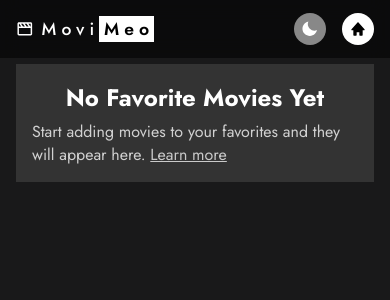
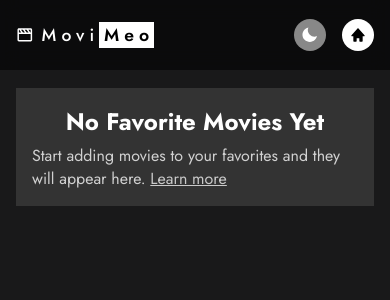
Before and after one commit to deauthor1234/movimeo, a React (Vite) app: page /favorites in a window 390 px wide. Shown: the top 300 px of the page. Built offline with nearby package versions, Linux system fonts and the light colour scheme.

Commit message:
Tweak styles and UI

```diff
--- a/src/css/main.css
+++ b/src/css/main.css
@@ -909,6 +909,7 @@ header .swiper-pagination-bullet-active {
     display: grid;
     grid-template-columns: 1fr 1fr 1fr;
     gap: 2rem;
+    margin: 0 0 2rem;
 }
 
 footer {
@@ -1272,7 +1273,7 @@ footer .download-media svg {
     }
 
     nav {
-        padding: 1rem 1.5rem;
+        padding: 1.2rem 1.5rem;
     }
 
     nav .nav-group {
@@ -1374,7 +1375,7 @@ footer .download-media svg {
     }
 
     nav {
-        padding: 0.8rem 1rem;
+        padding: 1.2rem 1rem;
     }
 
     .search-form {
@@ -1436,7 +1437,11 @@ footer .download-media svg {
     }
 
     .favorites {
-        margin: 4rem 0 0;
+        margin: 5.5rem 0 0;
+    }
+
+    .favorites .favorite-movies-wrapper {
+        margin: 0 0 1rem;
     }
 }
 
```
